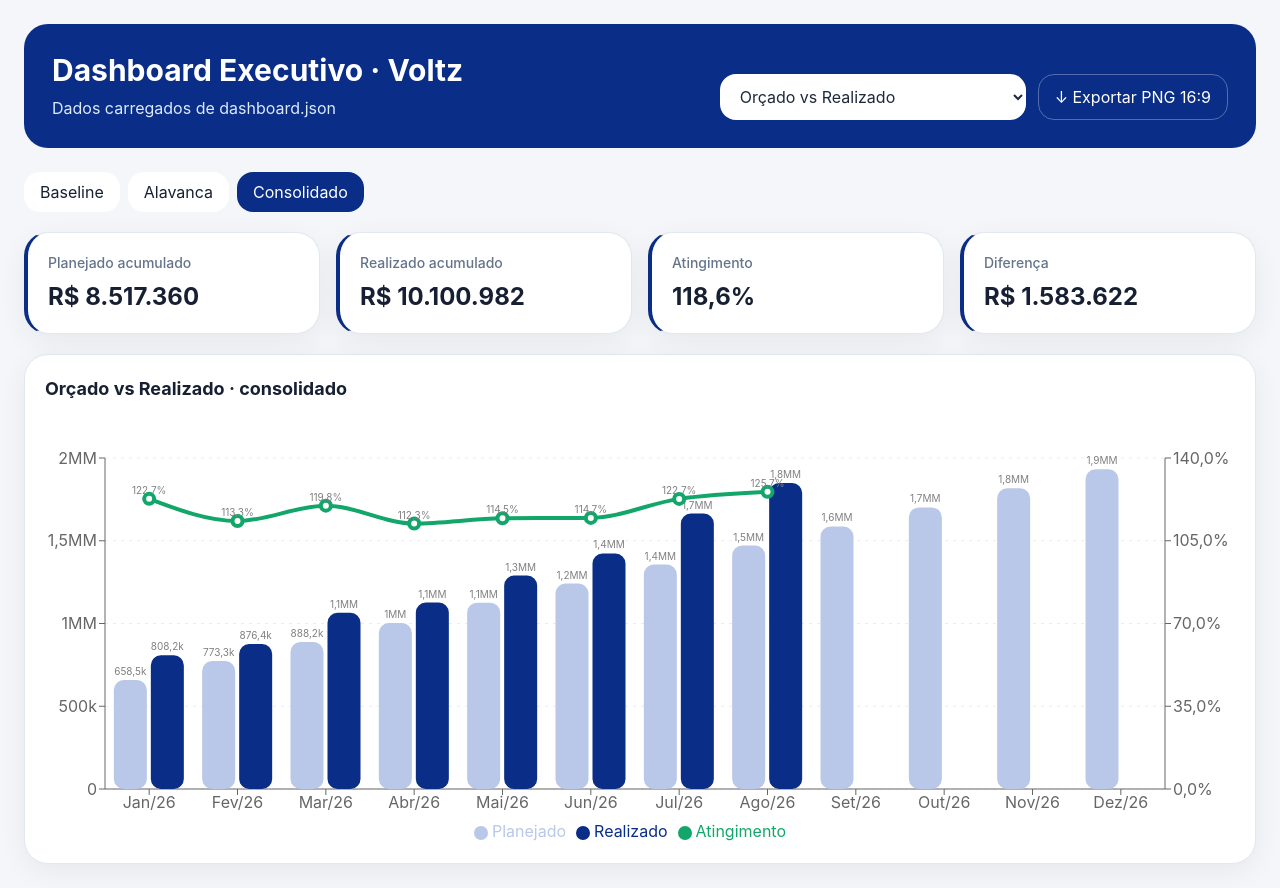
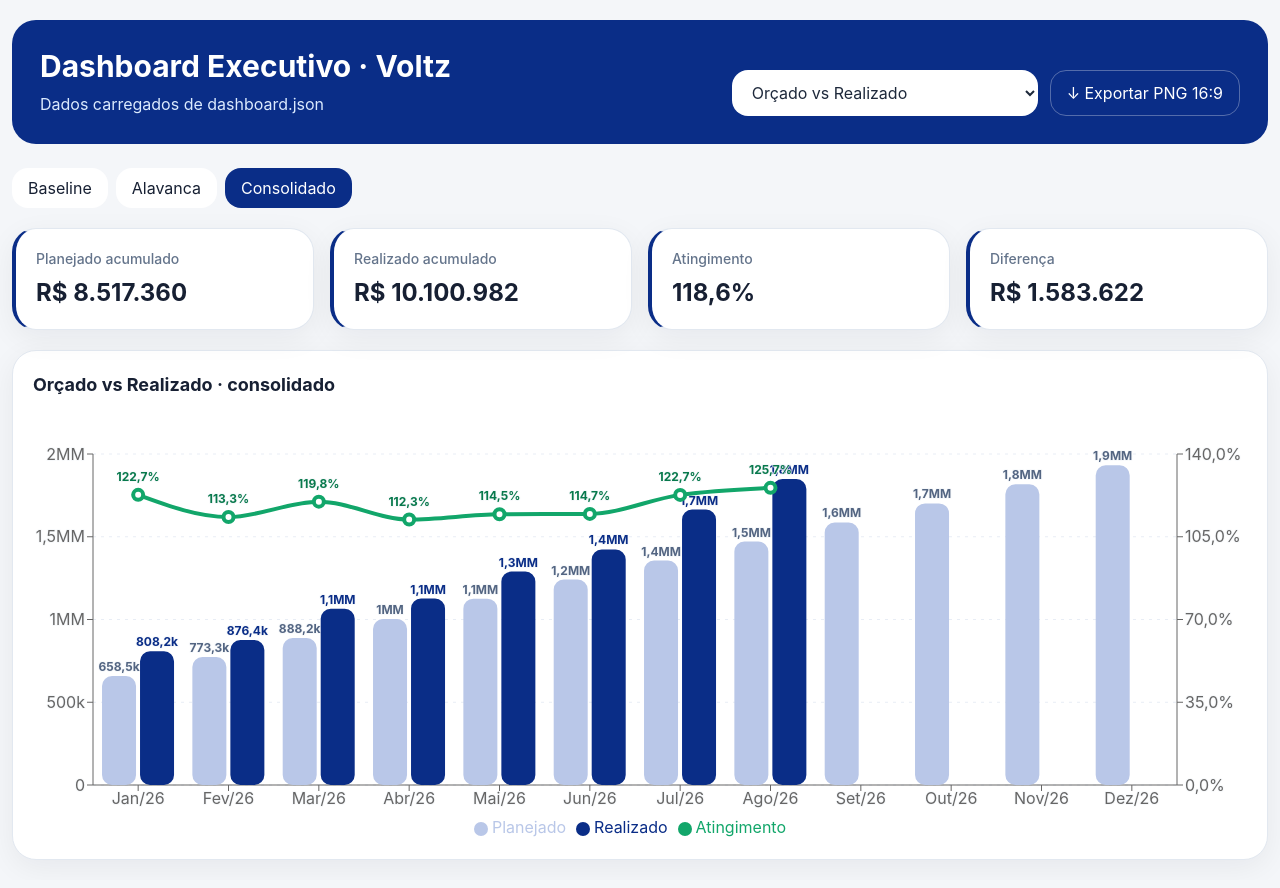
Before and after one commit to denilsonoliveira-coder/dashboard-seguros, a Next.js app: page / in a window 1280 px wide. Built offline with nearby package versions, Linux system fonts and the light colour scheme.

Commit message:
Add files via upload

```diff
--- a/app/globals.css
+++ b/app/globals.css
@@ -32,3 +32,38 @@
 .export-mode .h-\[420px\] { height: 425px !important; }
 .export-mode .h-\[245px\] { height: 255px !important; }
 .export-mode .recharts-text { font-size: 12px; }
+
+/* Keep Recharts SVG data labels visible and crisp in html2canvas exports. */
+.recharts-label-list text,
+.recharts-label,
+.recharts-text {
+  opacity: 1 !important;
+  visibility: visible !important;
+  paint-order: stroke;
+  stroke: rgba(244, 246, 249, 0.72);
+  stroke-width: 2px;
+  stroke-linejoin: round;
+}
+.recharts-label-list text[fill="#ffffff"] {
+  stroke: rgba(10, 45, 135, 0.35);
+  stroke-width: 1px;
+}
+.export-mode .recharts-label-list text,
+.export-mode .recharts-label {
+  font-size: 13px !important;
+  font-weight: 700 !important;
+}
+
+/* Wider use of the browser viewport while keeping a small visual safety margin. */
+@media (min-width: 1024px) {
+  .export-canvas {
+    width: calc(100vw - 24px);
+    max-width: 1780px;
+  }
+}
+
+/* Smaller lateral safe area in the 16:9 slide export. */
+.export-mode {
+  padding-left: 14px !important;
+  padding-right: 14px !important;
+}
--- a/components/Dashboard.js
+++ b/components/Dashboard.js
@@ -6,10 +6,10 @@
 const COLORS=['#0A2D87','#2871d4','#12a66a','#f59e0b'];
 function Card({title,subtitle,children}){return <section className="rounded-3xl border border-slate-200 bg-white p-5 shadow-card"><h2 className="text-lg font-bold">{title}</h2>{subtitle&&<p className="mt-1 text-sm text-slate-500">{subtitle}</p>}<div className="mt-5">{children}</div></section>}
 function Kpi({label,value,detail,change}){const c=change==null?'text-slate-400':change>=0?'text-emerald-600':'text-rose-600';return <article className="rounded-3xl border border-slate-200 border-l-4 border-l-voltz bg-white p-5 shadow-card"><p className="text-sm font-medium text-slate-500">{label}</p><p className="mt-2 text-2xl font-bold">{value}</p>{detail&&<p className="mt-1 text-xs text-slate-500">{detail}</p>}{change!==undefined&&<p className={'mt-2 text-sm font-bold '+c}>{change==null?'Variação indisponível':`${change>=0?'▲':'▼'} ${percent(Math.abs(change))} vs. mês anterior`}</p>}</article>}
-function BudgetChart({data}){return <div className="h-[420px]"><ResponsiveContainer><ComposedChart data={data} margin={{top:35,right:10}}><CartesianGrid stroke="#e8edf5" strokeDasharray="3 5" vertical={false}/><XAxis dataKey="mes"/><YAxis yAxisId="m" tickFormatter={abbr}/><YAxis yAxisId="p" orientation="right" tickFormatter={percent}/><Tooltip formatter={(v,n)=>n==='Atingimento'?percent(Number(v)):money(Number(v))}/><Legend iconType="circle"/><Bar yAxisId="m" dataKey="planejado" name="Planejado" fill="#b9c7e8" radius={[10,10,10,10]}><LabelList dataKey="planejado" position="top" formatter={abbr} fontSize={10}/></Bar><Bar yAxisId="m" dataKey="realizado" name="Realizado" fill="#0A2D87" radius={[10,10,10,10]}><LabelList dataKey="realizado" position="top" formatter={abbr} fontSize={10}/></Bar><Line yAxisId="p" type="monotone" dataKey="atingimento" name="Atingimento" stroke="#12a66a" strokeWidth={4} dot={{r:5}}><LabelList dataKey="atingimento" position="top" formatter={percent} fontSize={10}/></Line></ComposedChart></ResponsiveContainer></div>}
-function StackChart({data,series}){return <div className="h-[420px]"><ResponsiveContainer><BarChart data={data}><CartesianGrid stroke="#e8edf5" strokeDasharray="3 5" vertical={false}/><XAxis dataKey="mes"/><YAxis tickFormatter={abbr}/><Tooltip formatter={v=>money(Number(v))}/><Legend iconType="circle"/>{series.map((s,i)=><Bar key={s} dataKey={s} stackId="a" fill={COLORS[i%COLORS.length]} radius={[8,8,8,8]}><LabelList dataKey={s} position="center" formatter={v=>v?abbr(v):''} fill="white" fontSize={10}/></Bar>)}</BarChart></ResponsiveContainer></div>}
-function MiniChart({data}){return <div className="h-[245px]"><ResponsiveContainer><BarChart data={data} margin={{top:25,right:8,left:-12}}><CartesianGrid stroke="#edf1f7" strokeDasharray="3 5" vertical={false}/><XAxis dataKey="mes" tick={{fontSize:11}}/><YAxis tickFormatter={abbr} tick={{fontSize:10}}/><Tooltip formatter={v=>integer(Number(v))}/><Bar dataKey="valor" name="Adesões" fill="#0A2D87" radius={[9,9,9,9]} maxBarSize={34}><LabelList dataKey="valor" position="top" formatter={abbr} fontSize={10}/></Bar></BarChart></ResponsiveContainer></div>}
-function GrowthChart({data}){return <div className="h-[420px]"><ResponsiveContainer><ComposedChart data={data} margin={{top:25}}><defs><linearGradient id="area" x1="0" y1="0" x2="0" y2="1"><stop offset="5%" stopColor="#0A2D87" stopOpacity={.4}/><stop offset="95%" stopColor="#0A2D87" stopOpacity={.04}/></linearGradient></defs><CartesianGrid stroke="#e8edf5" strokeDasharray="3 5" vertical={false}/><XAxis dataKey="mes"/><YAxis yAxisId="b" tickFormatter={abbr}/><YAxis yAxisId="p" orientation="right" tickFormatter={percent}/><Tooltip formatter={(v,n)=>n==='Crescimento percentual'?percent(Number(v)):integer(Number(v))}/><Legend iconType="circle"/><Area yAxisId="b" type="monotone" dataKey="total_base" name="Total da base" stroke="#0A2D87" strokeWidth={4} fill="url(#area)"><LabelList dataKey="total_base" position="top" formatter={abbr} fontSize={10}/></Area><Line yAxisId="p" type="monotone" dataKey="crescimento_percentual_base" name="Crescimento percentual" stroke="#12a66a" strokeWidth={4} dot={{r:5}}><LabelList dataKey="crescimento_percentual_base" position="top" formatter={percent} fontSize={10}/></Line></ComposedChart></ResponsiveContainer></div>}
+function BudgetChart({data}){return <div className="h-[420px]"><ResponsiveContainer><ComposedChart data={data} margin={{top:35,right:10}}><CartesianGrid stroke="#e8edf5" strokeDasharray="3 5" vertical={false}/><XAxis dataKey="mes"/><YAxis yAxisId="m" tickFormatter={abbr}/><YAxis yAxisId="p" orientation="right" tickFormatter={percent}/><Tooltip formatter={(v,n)=>n==='Atingimento'?percent(Number(v)):money(Number(v))}/><Legend iconType="circle"/><Bar isAnimationActive={false} yAxisId="m" dataKey="planejado" name="Planejado" fill="#b9c7e8" radius={[10,10,10,10]}><LabelList dataKey="planejado" position="top" formatter={abbr} fill="#536582" fontSize={12} fontWeight={700}/></Bar><Bar isAnimationActive={false} yAxisId="m" dataKey="realizado" name="Realizado" fill="#0A2D87" radius={[10,10,10,10]}><LabelList dataKey="realizado" position="top" formatter={abbr} fill="#0A2D87" fontSize={12} fontWeight={700}/></Bar><Line isAnimationActive={false} yAxisId="p" type="monotone" dataKey="atingimento" name="Atingimento" stroke="#12a66a" strokeWidth={4} dot={{r:5}}><LabelList dataKey="atingimento" position="top" offset={14} formatter={percent} fill="#08794c" fontSize={12} fontWeight={700}/></Line></ComposedChart></ResponsiveContainer></div>}
+function StackChart({data,series}){return <div className="h-[420px]"><ResponsiveContainer><BarChart data={data}><CartesianGrid stroke="#e8edf5" strokeDasharray="3 5" vertical={false}/><XAxis dataKey="mes"/><YAxis tickFormatter={abbr}/><Tooltip formatter={v=>money(Number(v))}/><Legend iconType="circle"/>{series.map((s,i)=><Bar isAnimationActive={false} key={s} dataKey={s} stackId="a" fill={COLORS[i%COLORS.length]} radius={[8,8,8,8]}><LabelList dataKey={s} position="center" formatter={v=>v?abbr(v):''} fill="#ffffff" fontSize={12} fontWeight={700}/></Bar>)}</BarChart></ResponsiveContainer></div>}
+function MiniChart({data}){return <div className="h-[245px]"><ResponsiveContainer><BarChart data={data} margin={{top:25,right:8,left:-12}}><CartesianGrid stroke="#edf1f7" strokeDasharray="3 5" vertical={false}/><XAxis dataKey="mes" tick={{fontSize:11}}/><YAxis tickFormatter={abbr} tick={{fontSize:10}}/><Tooltip formatter={v=>integer(Number(v))}/><Bar isAnimationActive={false} dataKey="valor" name="Adesões" fill="#0A2D87" radius={[9,9,9,9]} maxBarSize={34}><LabelList dataKey="valor" position="top" formatter={abbr} fill="#0A2D87" fontSize={12} fontWeight={700}/></Bar></BarChart></ResponsiveContainer></div>}
+function GrowthChart({data}){return <div className="h-[420px]"><ResponsiveContainer><ComposedChart data={data} margin={{top:25}}><defs><linearGradient id="area" x1="0" y1="0" x2="0" y2="1"><stop offset="5%" stopColor="#0A2D87" stopOpacity={.4}/><stop offset="95%" stopColor="#0A2D87" stopOpacity={.04}/></linearGradient></defs><CartesianGrid stroke="#e8edf5" strokeDasharray="3 5" vertical={false}/><XAxis dataKey="mes"/><YAxis yAxisId="b" tickFormatter={abbr}/><YAxis yAxisId="p" orientation="right" tickFormatter={percent}/><Tooltip formatter={(v,n)=>n==='Crescimento percentual'?percent(Number(v)):integer(Number(v))}/><Legend iconType="circle"/><Area isAnimationActive={false} yAxisId="b" type="monotone" dataKey="total_base" name="Total da base" stroke="#0A2D87" strokeWidth={4} fill="url(#area)"><LabelList dataKey="total_base" position="top" formatter={abbr} fill="#0A2D87" fontSize={12} fontWeight={700}/></Area><Line isAnimationActive={false} yAxisId="p" type="monotone" dataKey="crescimento_percentual_base" name="Crescimento percentual" stroke="#12a66a" strokeWidth={4} dot={{r:5}}><LabelList dataKey="crescimento_percentual_base" position="top" offset={14} formatter={percent} fill="#08794c" fontSize={12} fontWeight={700}/></Line></ComposedChart></ResponsiveContainer></div>}
 function models(rows,key){const parsed=matrix(rows,key),total=rows?.find(r=>r[key]==='Total'),months=parsed.months.filter(m=>!total||(num(total[m.key])??0)>0);return parsed.items.map(row=>{const vals=months.map(m=>num(row[m.key]));return{name:String(row[key]),total:num(row.Coluna13)??sum(vals),share:num(row.Coluna14)??0,change:variation(vals),points:months.map((m,i)=>({mes:m.label,valor:vals[i]??0}))}})}
 export default function Dashboard(){const[data,setData]=useState(null),[view,setView]=useState('budget'),[budgetTab,setBudgetTab]=useState('consolidado'),[growthTab,setGrowthTab]=useState('plan'),[exporting,setExporting]=useState(false);const ref=useRef(null);useEffect(()=>{fetch('/dashboard.json',{cache:'no-store'}).then(r=>r.json()).then(setData)},[]);const budget=useMemo(()=>{const rows=data?.orcadoVsRealizado?.[budgetTab]??[],key=Object.keys(rows[0]??{}).find(k=>!['Coluna1','Coluna2','Coluna3'].includes(k));return key?rows.filter(r=>r[key]!=='Mês'&&num(r.Coluna1)!==null).map(r=>({mes:String(r[key]),planejado:num(r.Coluna1),realizado:num(r.Coluna2),atingimento:num(r.Coluna3)})):[]},[data,budgetTab]);if(!data)return <main className="grid min-h-screen place-items-center">Carregando...</main>;
 const realized=budget.filter(x=>x.realizado!==null),planned=sum(realized.map(x=>x.planejado)),actual=sum(realized.map(x=>x.realizado));const pm=matrix(data.parcelasPagas?.dados,'Share de Planos'),parcelModels=models(data.parcelasPagas?.dados,'Share de Planos'),pt=data.parcelasPagas?.dados?.find(x=>x['Share de Planos']==='Total'),parcelData=pm.months.map(m=>{const p={mes:m.label};pm.items.forEach(x=>p[String(x['Share de Planos'])]=num(x[m.key])??0);return p}).filter(p=>pm.items.some(x=>Number(p[String(x['Share de Planos'])])>0)),parcelTotal=num(pt?.Coluna13)??sum(parcelModels.map(x=>x.total));const plans=models(data.crescimentoBaseVsAdesoes?.adesaoPlano,'Share de Planos'),channels=models(data.crescimentoBaseVsAdesoes?.adesaoCanal,'Share de Canais'),raw=data.crescimentoBaseVsAdesoes?.crescimentoBase??[],growth=raw.map(x=>({mes:String(x.mes??''),total_base:num(x.total_base),crescimento_percentual_base:num(x.crescimento_percentual_base)})).filter(x=>x.mes&&x.total_base!==null),base=growth.map(x=>x.total_base).filter(x=>x!==null),gp=growth.map(x=>x.crescimento_percentual_base).filter(x=>x!==null),adh=sum(raw.map(x=>num(x.adesoes))),can=sum(raw.map(x=>num(x.cancelamentos))),net=sum(raw.map(x=>num(x.crescimento_liquido)));
@@ -19,7 +19,8 @@
   const target=ref.current;
   try{
     target.classList.add('export-mode');
-    await new Promise(resolve=>requestAnimationFrame(()=>requestAnimationFrame(resolve)));
+    await document.fonts.ready;
+    await new Promise(resolve=>requestAnimationFrame(()=>requestAnimationFrame(()=>setTimeout(resolve,250))));
     const canvas=await html2canvas(target,{
       backgroundColor:'#f4f6f9',
       scale:2,
@@ -30,7 +31,14 @@
       windowWidth:1920,
       windowHeight:1080,
       scrollX:0,
-      scrollY:0
+      scrollY:0,
+      onclone:clonedDocument=>{
+        clonedDocument.querySelectorAll('.recharts-label-list text, .recharts-label, .recharts-text').forEach(label=>{
+          label.style.opacity='1';
+          label.style.visibility='visible';
+          label.style.display='block';
+        });
+      }
     });
     const link=document.createElement('a');
     link.download=`dashboard-voltz-${view}-16x9.png`;
@@ -41,7 +49,7 @@
     setExporting(false);
   }
 }
-return <div className="min-h-screen p-4 md:p-6"><main ref={ref} className="export-canvas mx-auto max-w-[1600px]"><header className="mb-6 rounded-3xl bg-voltz p-7 text-white md:flex md:items-end md:justify-between"><div><h1 className="text-3xl font-bold">Dashboard Executivo · Voltz</h1><p className="mt-2 text-blue-100">Dados carregados de dashboard.json</p></div><div className="mt-5 flex gap-3 md:mt-0"><select value={view} onChange={e=>setView(e.target.value)} className="rounded-2xl bg-white px-4 py-3 text-slate-800"><option value="budget">Orçado vs Realizado</option><option value="parcel">Parcelas Pagas</option><option value="growth">Crescimento da Base vs Adesões</option></select><button data-html2canvas-ignore onClick={exportPng} disabled={exporting} className="rounded-2xl border border-white/30 px-4 disabled:opacity-60">{exporting?'Preparando slide...':'↓ Exportar PNG 16:9'}</button></div></header>
+return <div className="min-h-screen px-2 py-4 md:px-3 md:py-5"><main ref={ref} className="export-canvas mx-auto max-w-[1780px]"><header className="mb-6 rounded-3xl bg-voltz p-7 text-white md:flex md:items-end md:justify-between"><div><h1 className="text-3xl font-bold">Dashboard Executivo · Voltz</h1><p className="mt-2 text-blue-100">Dados carregados de dashboard.json</p></div><div className="mt-5 flex gap-3 md:mt-0"><select value={view} onChange={e=>setView(e.target.value)} className="rounded-2xl bg-white px-4 py-3 text-slate-800"><option value="budget">Orçado vs Realizado</option><option value="parcel">Parcelas Pagas</option><option value="growth">Crescimento da Base vs Adesões</option></select><button data-html2canvas-ignore onClick={exportPng} disabled={exporting} className="rounded-2xl border border-white/30 px-4 disabled:opacity-60">{exporting?'Preparando slide...':'↓ Exportar PNG 16:9'}</button></div></header>
 {view==='budget'&&<div className="space-y-5"><div className="flex gap-2">{['baseline','alavanca','consolidado'].map(t=><button key={t} onClick={()=>setBudgetTab(t)} className={'rounded-2xl px-4 py-2 capitalize '+(budgetTab===t?'bg-voltz text-white':'bg-white')}>{t}</button>)}</div><div className="grid gap-4 md:grid-cols-4"><Kpi label="Planejado acumulado" value={money(planned)}/><Kpi label="Realizado acumulado" value={money(actual)}/><Kpi label="Atingimento" value={percent(planned?actual/planned:0)}/><Kpi label="Diferença" value={money(actual-planned)}/></div><Card title={'Orçado vs Realizado · '+budgetTab}><BudgetChart data={budget}/></Card></div>}
 {view==='parcel'&&<div className="space-y-5"><div className="grid gap-4 md:grid-cols-4"><Kpi label="Total arrecadado" value={money(parcelTotal)}/><Kpi label="Quantidade de planos" value={String(parcelModels.length)}/><Kpi label="Meses com arrecadação" value={String(parcelData.length)}/><Kpi label="Média mensal" value={money(parcelData.length?parcelTotal/parcelData.length:0)}/></div><div className="grid gap-4 md:grid-cols-2 xl:grid-cols-4">{parcelModels.map(x=><Kpi key={x.name} label={x.name} value={money(x.total)} detail={`${percent(x.share)} de representatividade`}/>)}</div><Card title="Parcelas pagas por plano"><StackChart data={parcelData} series={parcelModels.map(x=>x.name)}/></Card></div>}
 {view==='growth'&&<div className="space-y-5"><div className="flex flex-wrap gap-2">{[['plan','Adesão por Plano'],['channel','Adesão por Canal'],['base','Crescimento da Base']].map(([k,l])=><button key={k} onClick={()=>setGrowthTab(k)} className={'rounded-2xl px-4 py-2 '+(growthTab===k?'bg-voltz text-white':'bg-white')}>{l}</button>)}</div>{growthTab==='plan'&&<><div className="grid gap-4 md:grid-cols-3">{plans.map(x=><Kpi key={x.name} label={x.name} value={integer(x.total)} detail={`${percent(x.share)} de representatividade`} change={x.change}/>)}</div><div className="grid gap-5 xl:grid-cols-3">{plans.map(x=><Card key={x.name} title={x.name}><MiniChart data={x.points}/></Card>)}</div></>}{growthTab==='channel'&&<><div className="grid gap-4 md:grid-cols-2 xl:grid-cols-4">{channels.map(x=><Kpi key={x.name} label={x.name} value={integer(x.total)} detail={`${percent(x.share)} de representatividade`} change={x.change}/>)}</div><div className="grid gap-5 md:grid-cols-2">{channels.map(x=><Card key={x.name} title={x.name}><MiniChart data={x.points}/></Card>)}</div></>}{growthTab==='base'&&<><div className="grid gap-4 md:grid-cols-4"><Kpi label="Base atual" value={integer(base.at(-1)??0)} change={gp.at(-1)??null}/><Kpi label="Adesões acumuladas" value={integer(adh)}/><Kpi label="Cancelamentos acumulados" value={integer(can)}/><Kpi label="Crescimento líquido" value={integer(net)}/></div><Card title="Crescimento da Base"><GrowthChart data={growth}/></Card></>}</div>}</main></div>}
```
